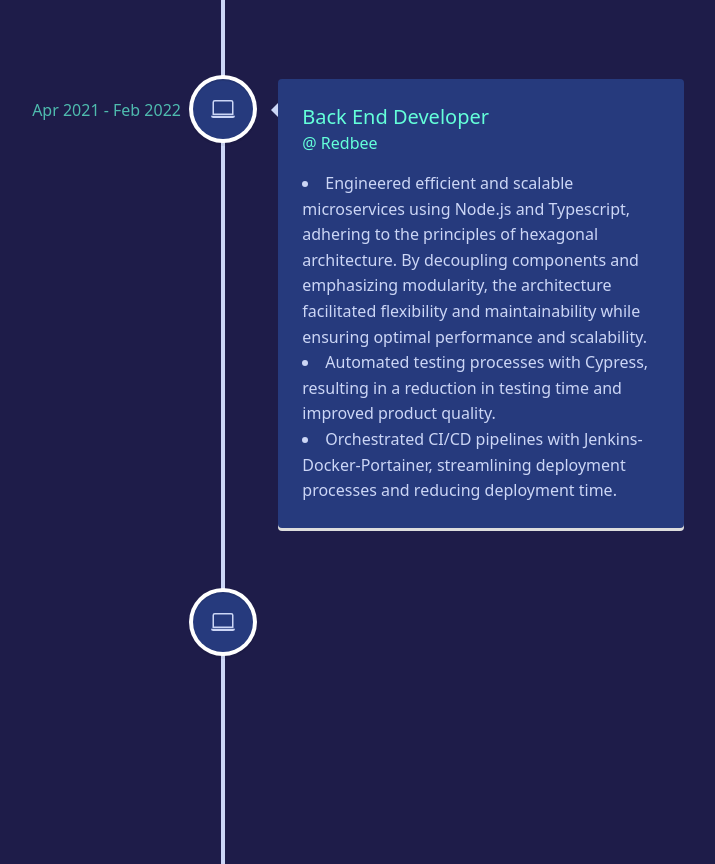
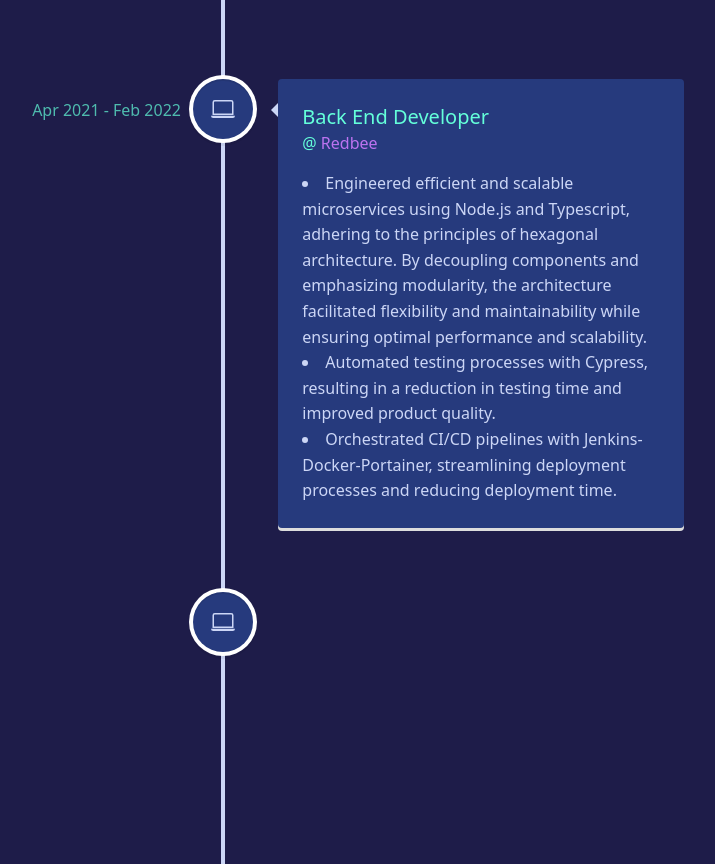
Before and after one commit to GonzaloGorgojo/GonzaloGorgojoV2, a React (Vite) app: page /#/ in a window 1280 px wide. Shown: the part 1680-2544 px from the top of the page, without its empty margins (417-1132 px from the left). Built offline with nearby package versions, Linux system fonts and the light colour scheme.

Commit message:
feat(experience): modified companies link color

```diff
--- a/src/common/colors.ts
+++ b/src/common/colors.ts
@@ -4,6 +4,7 @@ const COLORS = {
   alternativeTextColor: '#ccd6f6',
   HoverBgColor: '#4c584c',
   alternativeBgColor: '#263a7d',
+  linkColor: '#bc73f0',
 };
 
 export default COLORS;
--- a/src/components/experience/Experience.component.tsx
+++ b/src/components/experience/Experience.component.tsx
@@ -70,6 +70,7 @@ function ExperienceSection(): JSX.Element {
                   @{' '}
                   <a
                     className="experience-company-link"
+                    style={{ color: COLORS.linkColor }}
                     href={e.companyLink}
                     target="_blank"
                     rel="noreferrer"
```
